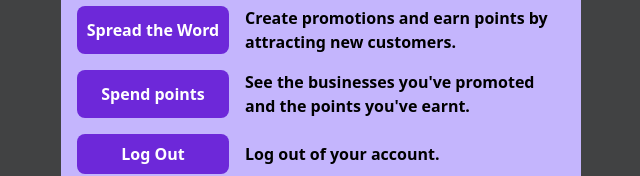
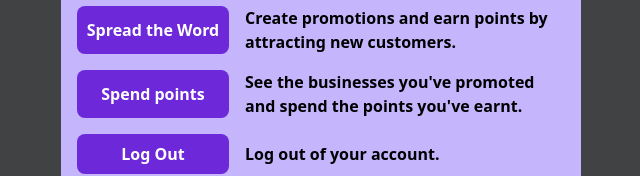
Before and after one commit to 0tt0I/DRP, a Next.js app in the folder app/: page / in a window 1280 px wide. Shown: the part 368-544 px from the top of the page, without its empty margins (319-959 px from the left). Built offline with nearby package versions, Linux system fonts and the light colour scheme; no server answers; sample sign-in values are in the browser's storage.

Commit message:
feat: re-word the spend points button description

```diff
--- a/app/pages/index.tsx
+++ b/app/pages/index.tsx
@@ -34,7 +34,7 @@ export default function Home () {
             Spend points
           </button>
 
-          <p>See the businesses you&apos;ve promoted and the points you&apos;ve earnt.</p>
+          <p>See the businesses you&apos;ve promoted and spend the points you&apos;ve earnt.</p>
 
           <button onClick={logout} className="general-button">
             Log Out
```
